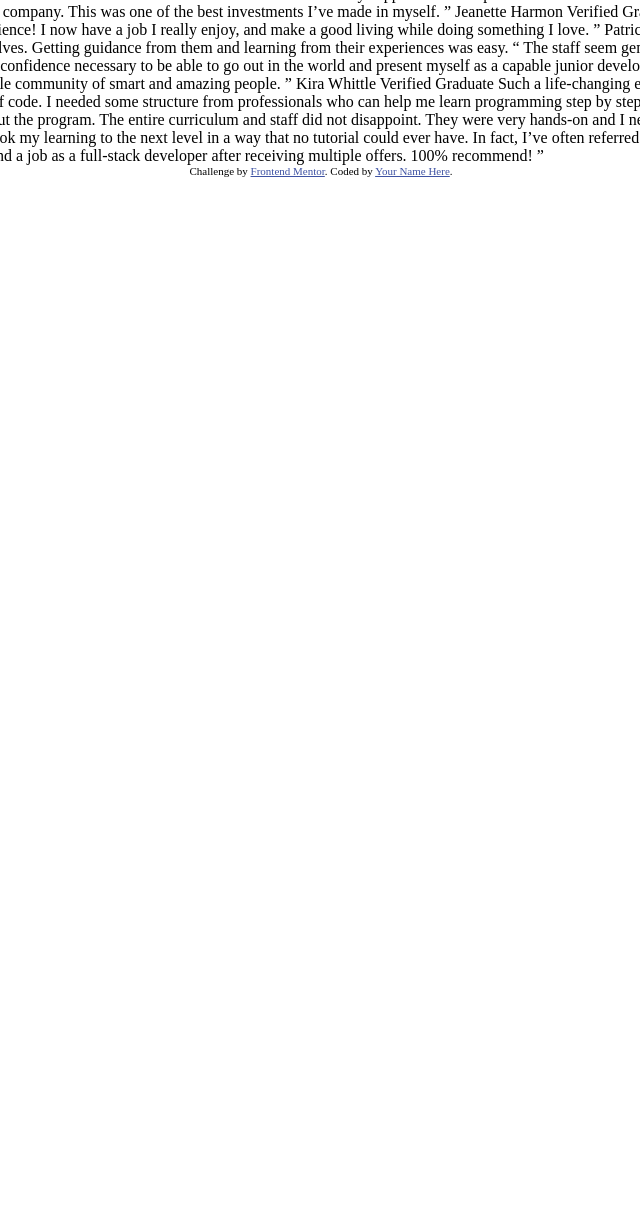
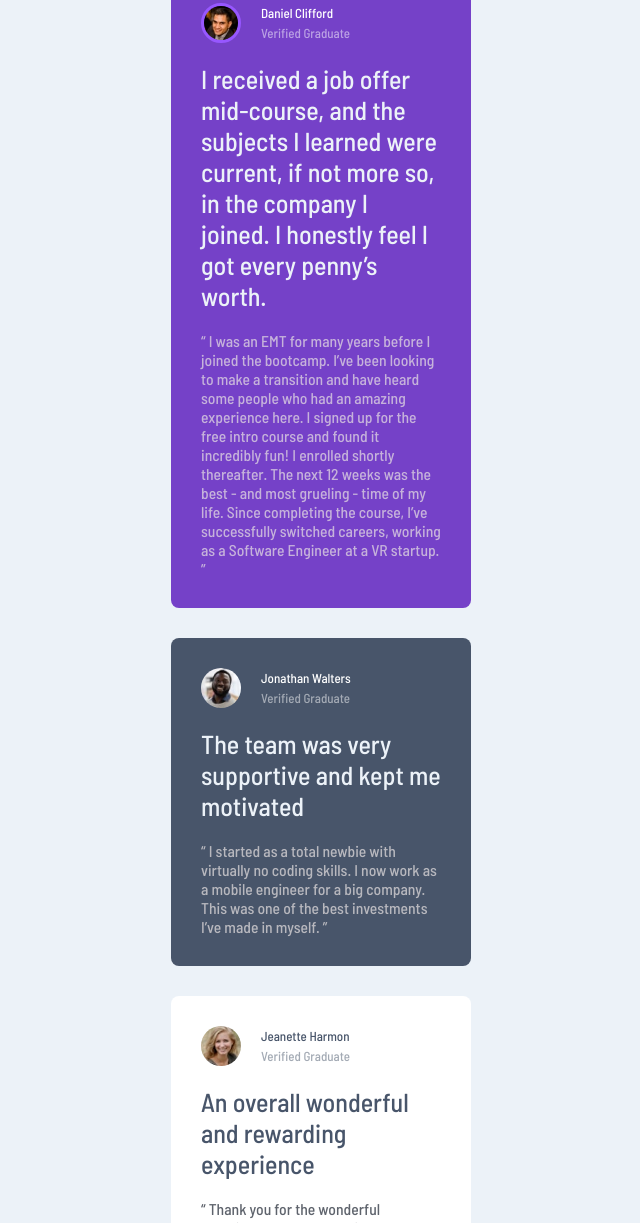
Before and after one commit to ralphsulit/testi-grid-section, a plain HTML site: page index.html in a window 1280 px wide. Shown: the part 77-1300 px from the top of the page, without its empty margins (319-959 px from the left). Before the commit the page ends 800 px from the top, so only its background shows below. Drawn offline with Linux system fonts and the light colour scheme.

Commit message:
added styls for mobile

```diff
--- a/index.html
+++ b/index.html
@@ -5,72 +5,105 @@
   <meta name="viewport" content="width=device-width, initial-scale=1.0"> <!-- displays site properly based on user's device -->
 
   <link rel="icon" type="image/png" sizes="32x32" href="./images/favicon-32x32.png">
-
+  <!-- Main CSS -->
+  <link rel="stylesheet" href="main.css">
+  <!-- Google Fonts -->
+  <link rel="preconnect" href="https://fonts.gstatic.com">
+  <link href="https://fonts.googleapis.com/css2?family=Barlow+Semi+Condensed:wght@500;600&display=swap" rel="stylesheet">
   <title>Frontend Mentor | [Challenge Name Here]</title>
-
-  <!-- Feel free to remove these styles or customise in your own stylesheet 👍 -->
-  <style>
-    .attribution { font-size: 11px; text-align: center; }
-    .attribution a { color: hsl(228, 45%, 44%); }
-  </style>
 </head>
 <body>
+  <section>
+    <div class="container">
+      <!-- Violet Box -->
+      <div class="violet-box">
+        <div class="profile-name">
+          <img src="images/image-daniel.jpg" alt="Daniel Clifford Image">
+          <div class="name-title">
             Daniel Clifford
-  Verified Graduate
-
-  I received a job offer mid-course, and the subjects I learned were current, if not more so,
-  in the company I joined. I honestly feel I got every penny’s worth.
-
-  “ I was an EMT for many years before I joined the bootcamp. I’ve been looking to make a
+            <span class="title">Verified Graduate</span>
+          </div>
+        </div>
+        <div class="testimonial">
+          <p class="testi-1">I received a job offer mid-course, and the subjects I learned were current, if not more so,
+            in the company I joined. I honestly feel I got every penny’s worth.</p>
+          <p class="testi-2">“ I was an EMT for many years before I joined the bootcamp. I’ve been looking to make a
             transition and have heard some people who had an amazing experience here. I signed up
             for the free intro course and found it incredibly fun! I enrolled shortly thereafter.
             The next 12 weeks was the best - and most grueling - time of my life. Since completing
-  the course, I’ve successfully switched careers, working as a Software Engineer at a VR startup. ”
-
+            the course, I’ve successfully switched careers, working as a Software Engineer at a VR startup. ”</p>
+        </div>
+      </div>
+      <!-- Gray Box -->
+      <div class="gray-box">
+        <div class="profile-name">
+          <img src="images/image-jonathan.jpg" alt="Jonathan Walters Image">
+          <div class="name-title">
             Jonathan Walters
-  Verified Graduate
-
-  The team was very supportive and kept me motivated
-
-  “ I started as a total newbie with virtually no coding skills. I now work as a mobile engineer
-  for a big company. This was one of the best investments I’ve made in myself. ”
-
+            <span class="title">Verified Graduate</span>
+          </div>
+        </div>
+        <div class="testimonial">
+          <p class="testi-1">The team was very supportive and kept me motivated</p>
+          <p class="testi-2">“ I started as a total newbie with virtually no coding skills. I now work as a mobile engineer
+            for a big company. This was one of the best investments I’ve made in myself. ”</p>
+        </div>
+      </div>
+      <!-- White Box 1 -->
+      <div class="white-box-1">
+        <div class="profile-name">
+          <img src="images/image-jeanette.jpg" alt="Jeanette Harmon Image">
+          <div class="name-title">
             Jeanette Harmon
-  Verified Graduate
-
-  An overall wonderful and rewarding experience
-
-  “ Thank you for the wonderful experience! I now have a job I really enjoy, and make a good living
-  while doing something I love. ”
-
+            <span class="title">Verified Graduate</span>
+          </div>
+        </div>
+        <div class="testimonial">
+          <p class="testi-1">An overall wonderful and rewarding experience</p>
+          <p class="testi-2">“ Thank you for the wonderful experience! I now have a job I really enjoy, and make a good living
+            while doing something I love. ”</p>
+        </div>
+      </div>
+      <!-- Dark Blue Box -->
+      <div class="dark-blue-box">
+        <div class="profile-name">
+          <img src="images/image-patrick.jpg" alt="Patrick Abrams Image">
+          <div class="name-title">
             Patrick Abrams
-  Verified Graduate
-
-  Awesome teaching support from TAs who did the bootcamp themselves. Getting guidance from them and
-  learning from their experiences was easy.
-
-  “ The staff seem genuinely concerned about my progress which I find really refreshing. The program
+            <span class="title">Verified Graduate</span>
+          </div>
+        </div>
+        <div class="testimonial">
+          <p class="testi-1">Awesome teaching support from TAs who did the bootcamp themselves. Getting guidance from them and
+            learning from their experiences was easy.</p>
+          <p class="testi-2">“ The staff seem genuinely concerned about my progress which I find really refreshing. The program
             gave me the confidence necessary to be able to go out in the world and present myself as a capable
             junior developer. The standard is above the rest. You will get the personal attention you need from
-  an incredible community of smart and amazing people. ”
-
+            an incredible community of smart and amazing people. ”</p>
+        </div>
+      </div>
+      <!-- White Box 2 -->
+      <div class="white-box-2">
+        <div class="profile-name">
+          <img src="images/image-kira.jpg" alt="Kira Whittle Image">
+          <div class="name-title">
             Kira Whittle
-  Verified Graduate
-
-  Such a life-changing experience. Highly recommended!
-
-  “ Before joining the bootcamp, I’ve never written a line of code. I needed some structure from
+            <span class="title">Verified Graduate</span>
+          </div>
+        </div>
+        <div class="testimonial">
+          <p class="testi-1">Such a life-changing experience. Highly recommended!</p>
+          <p class="testi-2">“ Before joining the bootcamp, I’ve never written a line of code. I needed some structure from
             professionals who can help me learn programming step by step. I was encouraged to enroll by a former
             student of theirs who can only say wonderful things about the program. The entire curriculum and staff
             did not disappoint. They were very hands-on and I never had to wait long for assistance. The agile team
             project, in particular, was outstanding. It took my learning to the next level in a way that no tutorial
             could ever have. In fact, I’ve often referred to it during interviews as an example of my developent
             experience. It certainly helped me land a job as a full-stack developer after receiving multiple offers.
-  100% recommend! ”
-
-  <div class="attribution">
-    Challenge by <a href="https://www.frontendmentor.io?ref=challenge" target="_blank">Frontend Mentor</a>.
-    Coded by <a href="#">Your Name Here</a>.
+            100% recommend! ”</p>
         </div>
+      </div>
+    </div>
+  </section>
 </body>
 </html>
--- /dev/null
+++ b/main.css
@@ -0,0 +1,147 @@
+* {
+  margin: 0;
+  padding: 0;
+  box-sizing: border-box;
+}
+
+body {
+  font-size: 13px;
+  font-family: 'Barlow Semi Condensed', sans-serif;
+  font-weight: 500;
+  background-color:hsl(210, 46%, 95%);
+  height: 100vh;
+  width: 100%;
+}
+
+/* ***************
+Colors
+*************** */
+.white {
+  color: hsl(0, 0%, 100%);
+}
+
+.violet {
+  color: hsl(263, 55%, 52%);
+}
+
+.gray-blue {
+  color: hsl(217, 19%, 35%);
+}
+
+.dark-blue {
+  color: hsl(219, 29%, 14%);
+}
+
+.light-gray {
+  color: hsl(0, 0%, 81%);
+}
+
+.light-blue {
+  color: hsl(210, 46%, 95%);
+}
+
+/* ***************
+Testimonial Section
+*************** */
+.container {
+  margin: 0 auto;
+  width: 300px;
+  padding: 50px 0;
+  display: grid;
+  gap: 30px;
+  grid-template-columns: repeat(auto-fill, minmax(300px, 2fr));
+  grid-template-rows: 1fr;
+}
+.violet-box,
+.gray-box,
+.white-box-1,
+.dark-blue-box,
+.white-box-2 {
+  border: none;
+  border-radius: 8px;
+  padding: 30px 30px;
+}
+
+/* Profile Name */
+.profile-name {
+  display: flex;
+  margin-bottom: 20px;
+}
+
+.profile-name img {
+  border-radius: 50%;
+  height: 40px;
+}
+
+.name-title {
+  display: flex;
+  justify-content: space-around;
+  flex-direction: column;
+  color:hsl(0, 0%, 100%);
+  margin-left: 20px;
+}
+
+.title {
+  color:hsla(0, 0%, 100%, 50%);
+}
+
+
+/* Testimonial */
+.testi-1 {
+  font-size: 2em;
+  color:hsl(210, 46%, 95%);
+  margin-bottom: 20px;
+}
+
+.testi-2 {
+  font-size: 1.2em;
+  color:hsla(0, 8%, 90%, 70%);
+}
+
+
+
+/* Violet Box */
+.violet-box {
+  background-color:hsl(263, 55%, 52%);
+}
+
+.violet-box img,
+.dark-blue-box img {
+  border: 3px solid hsl(263, 100%, 67%);
+}
+
+/* Gray Box */
+.gray-box {
+  background-color:hsl(217, 19%, 35%);
+}
+
+/* White Box 1 and 2 */
+.white-box-1,
+.white-box-2 {
+  background-color:hsl(0, 0%, 100%)
+}
+
+.white-box-1 .name-title,
+.white-box-2 .name-title {
+  color:hsl(217, 19%, 35%);
+}
+
+.white-box-1 .name-title .title,
+.white-box-2 .name-title .title {
+  color:hsla(217, 19%, 35%, 50%);
+}
+
+.white-box-1 .testimonial .testi-1,
+.white-box-2 .testimonial .testi-1{
+  color:hsl(217, 19%, 35%);
+}
+
+.white-box-1 .testimonial .testi-2,
+.white-box-2 .testimonial .testi-2 {
+  color:hsla(219, 29%, 14%, 70%);
+}
+
+/* Dark Blue Box */
+.dark-blue-box {
+  background-color:hsl(219, 29%, 14%);
+}
```
Lines whose indentation alone changed are shown as unchanged.
